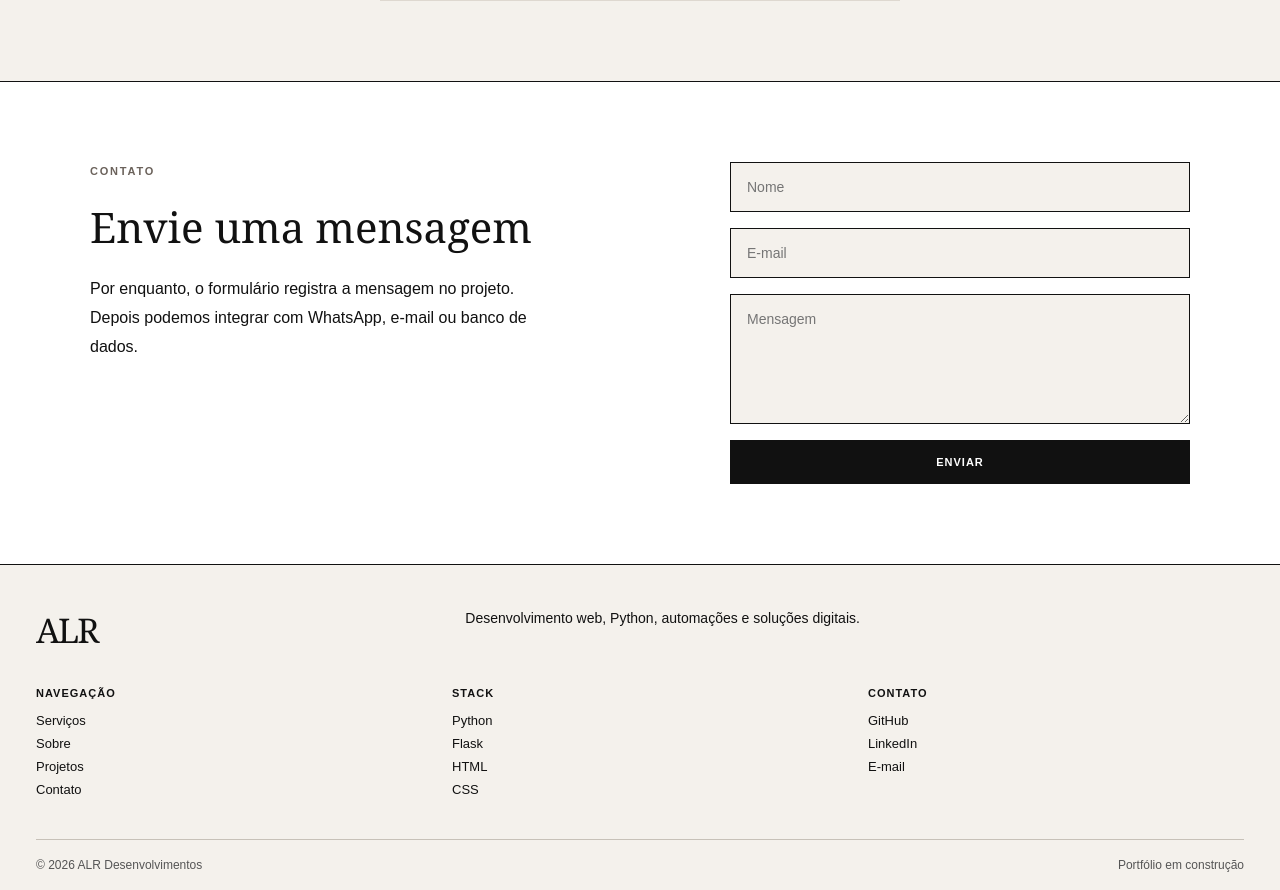
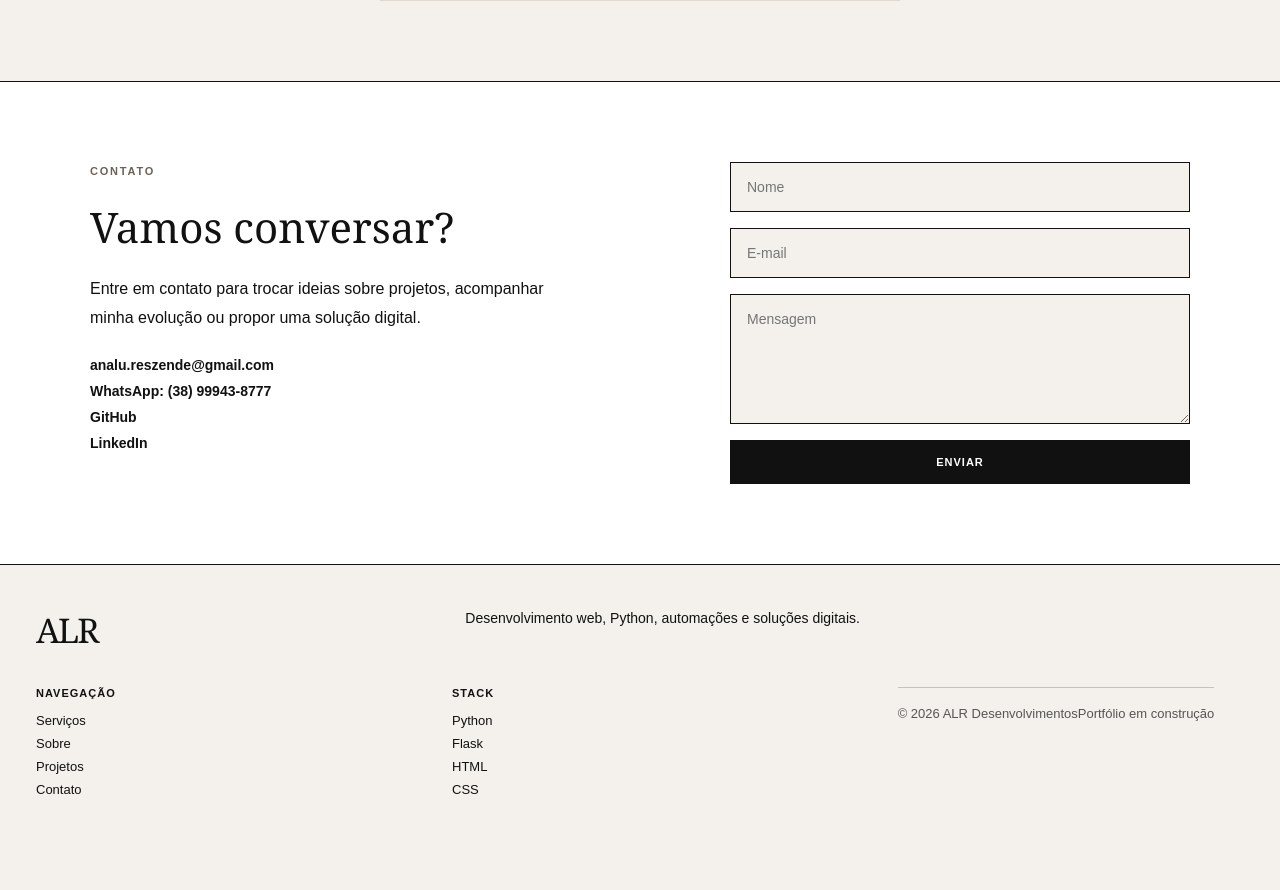
Before and after one commit to anarezend3/landing-page-python, a Flask app: page / in a window 1280 px wide. Shown: the part 3452-4342 px from the top of the page. After the commit the page ends 4246 px from the top, so only its background shows below. Run offline with Flask 3, Linux system fonts and the light colour scheme.

Commit message:
Adiciona contatos reais

```diff
--- a/static/style.css
+++ b/static/style.css
@@ -676,6 +676,33 @@ button:hover {
   }
 }
 
+.contact-links {
+  display: flex;
+  flex-direction: column;
+  gap: 10px;
+  margin-top: 24px;
+}
+
+.contact-links a {
+  color: #111111;
+  text-decoration: none;
+  font-size: 14px;
+  font-weight: 700;
+}
+
+.contact-links a:hover {
+  text-decoration: underline;
+}
+
+.hero-social a {
+  color: #ffffff;
+  text-decoration: none;
+}
+
+.hero-social a:hover {
+  text-decoration: underline;
+}
+
 @media (max-width: 640px) {
   .logo {
     font-size: 30px;
--- a/templates/index.html
+++ b/templates/index.html
@@ -21,7 +21,7 @@
           <a href="#contato">Contato</a>
         </div>
 
-        <a href="#contato" class="nav-button">Vamos conversar</a>
+        <a href="https://wa.me/5538999438777" target="_blank" class="nav-button">Vamos conversar</a>
       </nav>
     </header>
 
@@ -193,11 +193,18 @@
       <section id="contato" class="contact">
     <div class="contact-text">
         <p class="small-title">Contato</p>
-          <h2>Envie uma mensagem</h2>
+        <h2>Vamos conversar?</h2>
         <p>
-            Por enquanto, o formulário registra a mensagem no projeto. Depois
-            podemos integrar com WhatsApp, e-mail ou banco de dados.
+            Entre em contato para trocar ideias sobre projetos, acompanhar minha evolução
+            ou propor uma solução digital.
         </p>
+
+        <div class="contact-links">
+            <a href="mailto:analu.reszende@gmail.com">analu.reszende@gmail.com</a>
+            <a href="https://wa.me/5538999438777" target="_blank">WhatsApp: (38) 99943-8777</a>
+            <a href="https://github.com/anarezend3" target="_blank">GitHub</a>
+            <a href="https://www.linkedin.com/in/analurezende/" target="_blank">LinkedIn</a>
+        </div>
     </div>
 
     <form method="POST" class="contact-form">
@@ -211,6 +218,7 @@
         {% endif %}
     </form>
 </section>
+
     </main>
 
     <footer class="site-footer">
@@ -236,12 +244,12 @@
           <span>CSS</span>
         </div>
 
-        <div>
-          <h4>Contato</h4>
-          <span>GitHub</span>
-          <span>LinkedIn</span>
-          <span>E-mail</span>
-        </div>
+
+        <div class="hero-social">
+    <a href="https://github.com/anarezend3" target="_blank">GitHub</a>
+    <a href="https://www.linkedin.com/in/analurezende/" target="_blank">LinkedIn</a>
+    <a href="mailto:analu.reszende@gmail.com">E-mail</a>
+    <a href="https://wa.me/5538999438777" target="_blank">WhatsApp</a>
 </div>
 
       <div class="footer-bottom">
```
Lines whose indentation alone changed are shown as unchanged.
